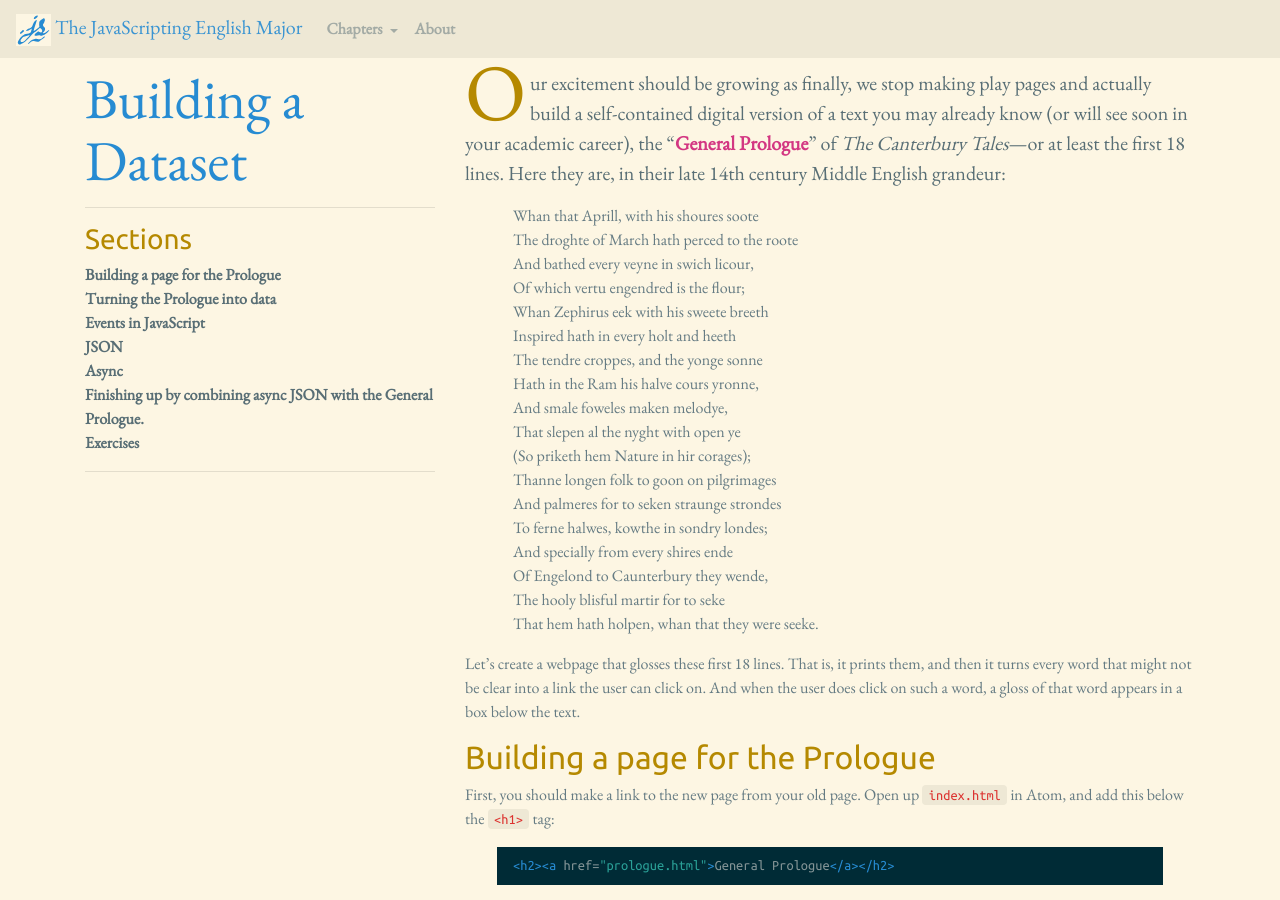
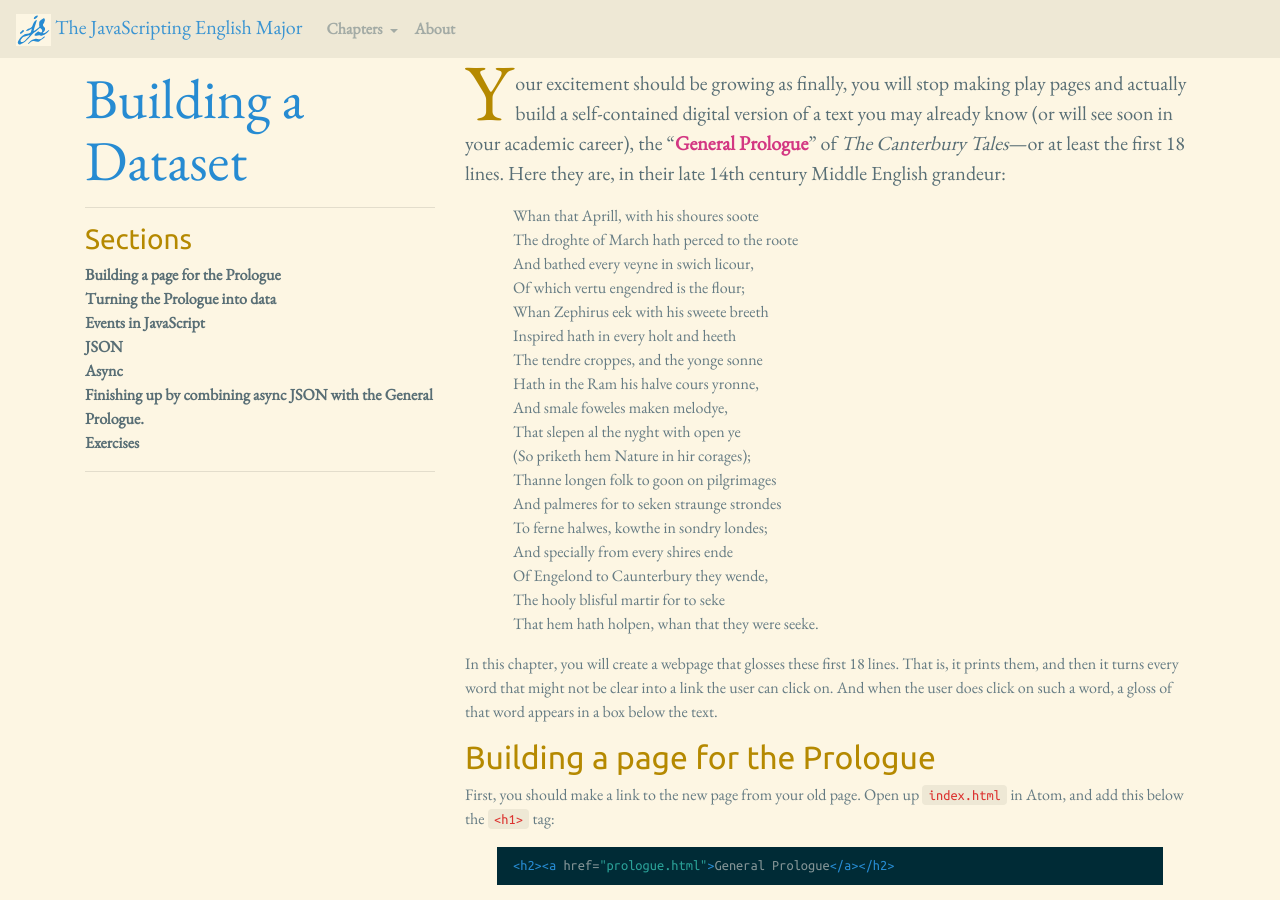
Before and after one commit to muziejus/javascripting-english-major, a Jekyll site: the page built from 9-dataset.md, in a window 1280 px wide and 900 px high. Built offline with Jekyll 4.4.1, drawn with Linux system fonts in a browser that asks for light colours; nearby versions of some CDN libraries.

Commit message:
Get a little less we on the text.

```diff
--- a/9-dataset.md
+++ b/9-dataset.md
@@ -4,9 +4,9 @@ title: Building a Dataset
 permalink: /9-dataset
 ---
 
-Our excitement should be growing as finally, we stop making play pages and
-actually build a self-contained digital version of a text you may already know
-(or will see soon in your academic career), the “[General
+Your excitement should be growing as finally, you will stop making play pages
+and actually build a self-contained digital version of a text you may already
+know (or will see soon in your academic career), the “[General
 Prologue](https://en.wikipedia.org/wiki/General_Prologue)” of *The Canterbury
 Tales*—or at least the first 18 lines. Here they are, in their late 14th
 century Middle English grandeur:
@@ -30,10 +30,10 @@ century Middle English grandeur:
   The hooly blisful martir for to seke<br />
   That hem hath holpen, whan that they were seeke.
 
-Let’s create a webpage that glosses these first 18 lines. That is, it prints
-them, and then it turns every word that might not be clear into a link the
-user can click on. And when the user does click on such a word, a gloss of
-that word appears in a box below the text.
+In this chapter, you will create a webpage that glosses these first 18 lines.
+That is, it prints them, and then it turns every word that might not be clear
+into a link the user can click on. And when the user does click on such a
+word, a gloss of that word appears in a box below the text.
 
 <section id="building-a-page">
 ## Building a page for the Prologue
```
